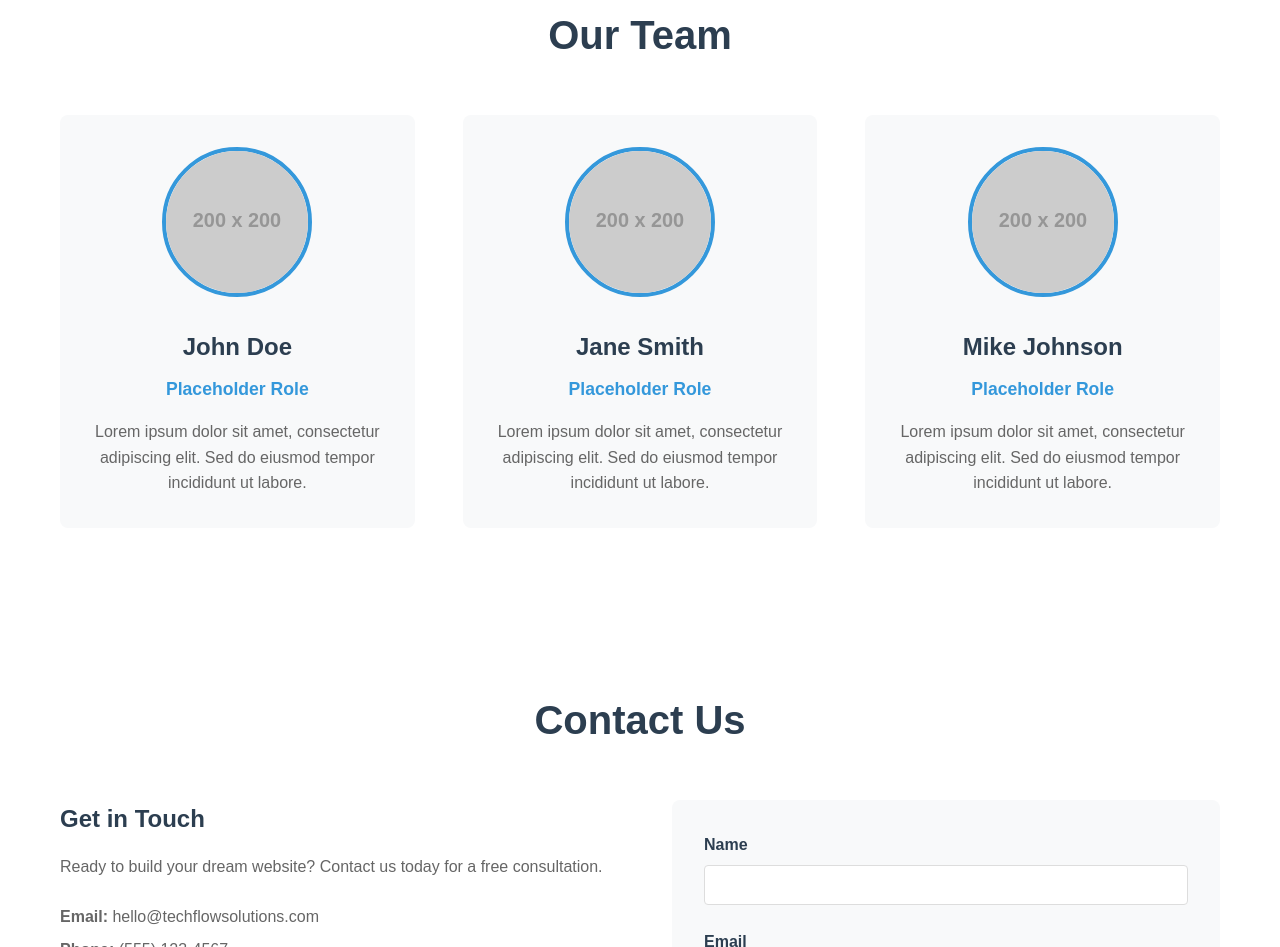
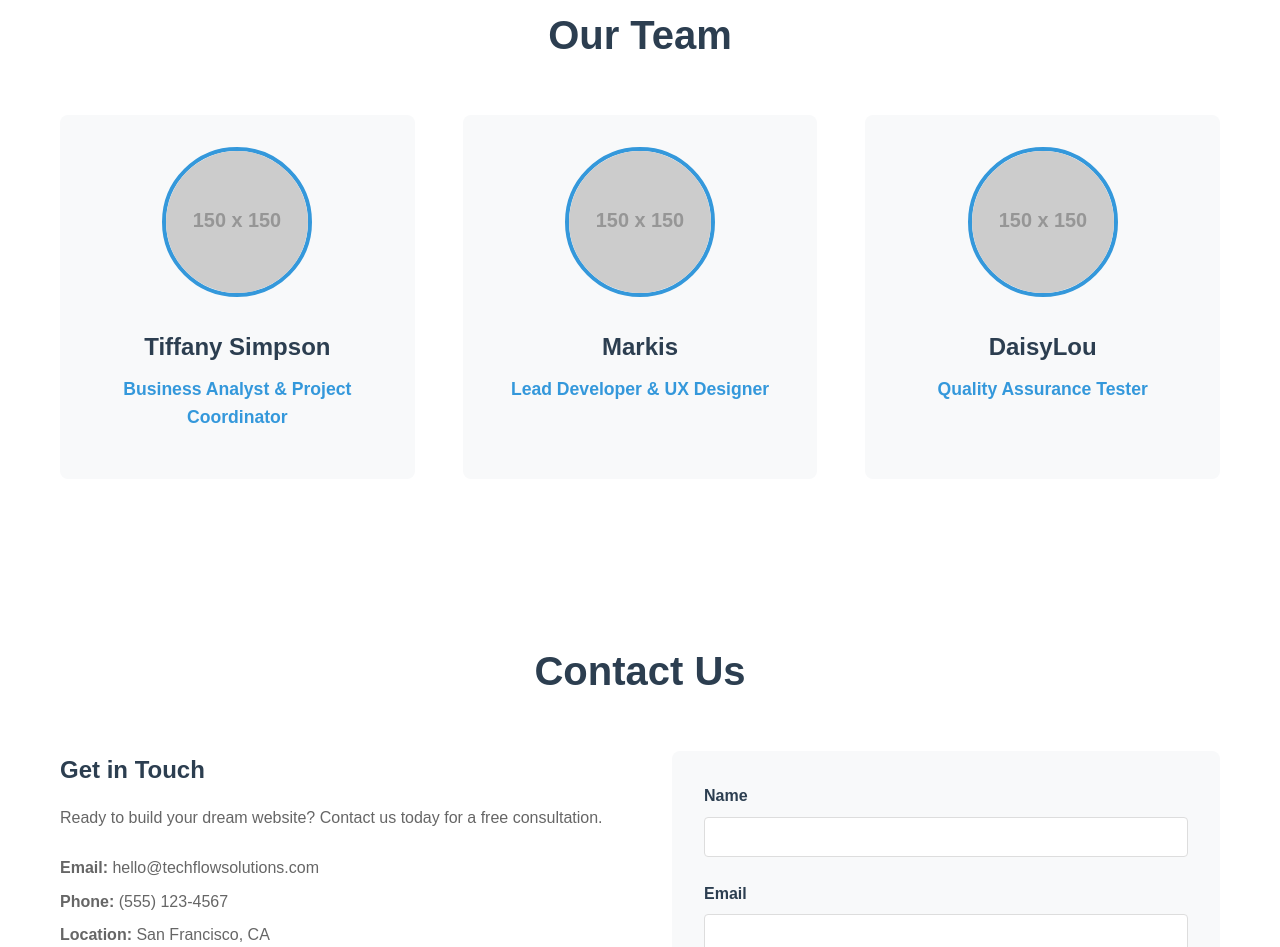
Before and after one commit to SimpsonTiffany/techflow-solutions, a plain HTML site: page index.html in a window 1280 px wide. Shown: the part 943-1890 px from the top of the page. Drawn offline with Linux system fonts and the light colour scheme; placeholder pictures from the web are drawn by us.

Commit message:
Added Team section with member profiles and images

```diff
--- a/index.html
+++ b/index.html
@@ -1,11 +1,13 @@
 <!DOCTYPE html>
 <html lang="en">
+
 <head>
     <meta charset="UTF-8">
     <meta name="viewport" content="width=device-width, initial-scale=1.0">
     <title>TechFlow Solutions</title>
     <link rel="stylesheet" href="styles.css">
 </head>
+
 <body>
     <!-- Header -->
     <header>
@@ -24,7 +26,8 @@
         <div class="container">
             <div class="hero-content">
                 <h1>Custom Websites for Growing Businesses</h1>
-                <p class="hero-subtitle">We build modern, responsive websites that help small businesses succeed online.</p>
+                <p class="hero-subtitle">We build modern, responsive websites that help small businesses succeed online.
+                </p>
                 <a href="#contact" class="cta-button">Get Started</a>
             </div>
         </div>
@@ -36,8 +39,11 @@
             <h2>About Us</h2>
             <div class="about-content">
                 <!-- PLACEHOLDER: About content will be replaced in the assignment -->
-                <p>Lorem ipsum dolor sit amet, consectetur adipiscing elit. Sed do eiusmod tempor incididunt ut labore et dolore magna aliqua. Ut enim ad minim veniam, quis nostrud exercitation ullamco laboris.</p>
-                <p>Duis aute irure dolor in reprehenderit in voluptate velit esse cillum dolore eu fugiat nulla pariatur. Excepteur sint occaecat cupidatat non proident, sunt in culpa qui officia deserunt mollit anim id est laborum.</p>
+                <p>Lorem ipsum dolor sit amet, consectetur adipiscing elit. Sed do eiusmod tempor incididunt ut labore
+                    et dolore magna aliqua. Ut enim ad minim veniam, quis nostrud exercitation ullamco laboris.</p>
+                <p>Duis aute irure dolor in reprehenderit in voluptate velit esse cillum dolore eu fugiat nulla
+                    pariatur. Excepteur sint occaecat cupidatat non proident, sunt in culpa qui officia deserunt mollit
+                    anim id est laborum.</p>
                 <!-- END PLACEHOLDER -->
             </div>
         </div>
@@ -51,28 +57,28 @@
                 <!-- PLACEHOLDER: Team member profiles will be added in the assignment -->
                 <div class="team-member">
                     <div class="member-photo">
-                        <img src="https://placehold.co/200x200" alt="Team Member">
+                        <img src="https://via.placeholder.com/150" alt="Tiffany Simpson">
                     </div>
-                    <h3>John Doe</h3>
-                    <p class="member-role">Placeholder Role</p>
-                    <p class="member-bio">Lorem ipsum dolor sit amet, consectetur adipiscing elit. Sed do eiusmod tempor incididunt ut labore.</p>
+                    <h3>Tiffany Simpson</h3>
+                    <p class="member-role">Business Analyst & Project Coordinator</p>
                 </div>
+
                 <div class="team-member">
                     <div class="member-photo">
-                        <img src="https://placehold.co/200x200" alt="Team Member">
+                        <img src="https://via.placeholder.com/150" alt="Markis">
                     </div>
-                    <h3>Jane Smith</h3>
-                    <p class="member-role">Placeholder Role</p>
-                    <p class="member-bio">Lorem ipsum dolor sit amet, consectetur adipiscing elit. Sed do eiusmod tempor incididunt ut labore.</p>
+                    <h3>Markis</h3>
+                    <p class="member-role">Lead Developer & UX Designer</p>
                 </div>
+
                 <div class="team-member">
                     <div class="member-photo">
-                        <img src="https://placehold.co/200x200" alt="Team Member">
+                        <img src="https://via.placeholder.com/150" alt="DaisyLou">
                     </div>
-                    <h3>Mike Johnson</h3>
-                    <p class="member-role">Placeholder Role</p>
-                    <p class="member-bio">Lorem ipsum dolor sit amet, consectetur adipiscing elit. Sed do eiusmod tempor incididunt ut labore.</p>
+                    <h3>DaisyLou</h3>
+                    <p class="member-role">Quality Assurance Tester</p>
                 </div>
+
                 <!-- END PLACEHOLDER -->
             </div>
         </div>
@@ -122,4 +128,5 @@
 
     <script src="script.js"></script>
 </body>
+
 </html>
```
